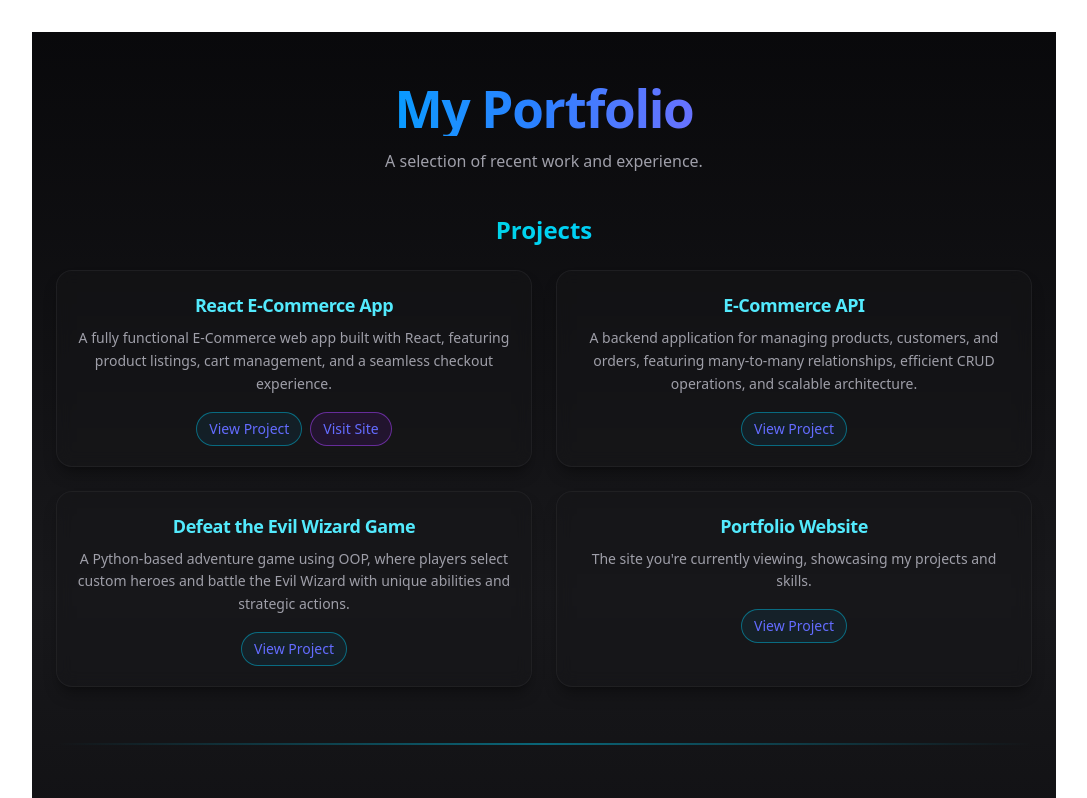
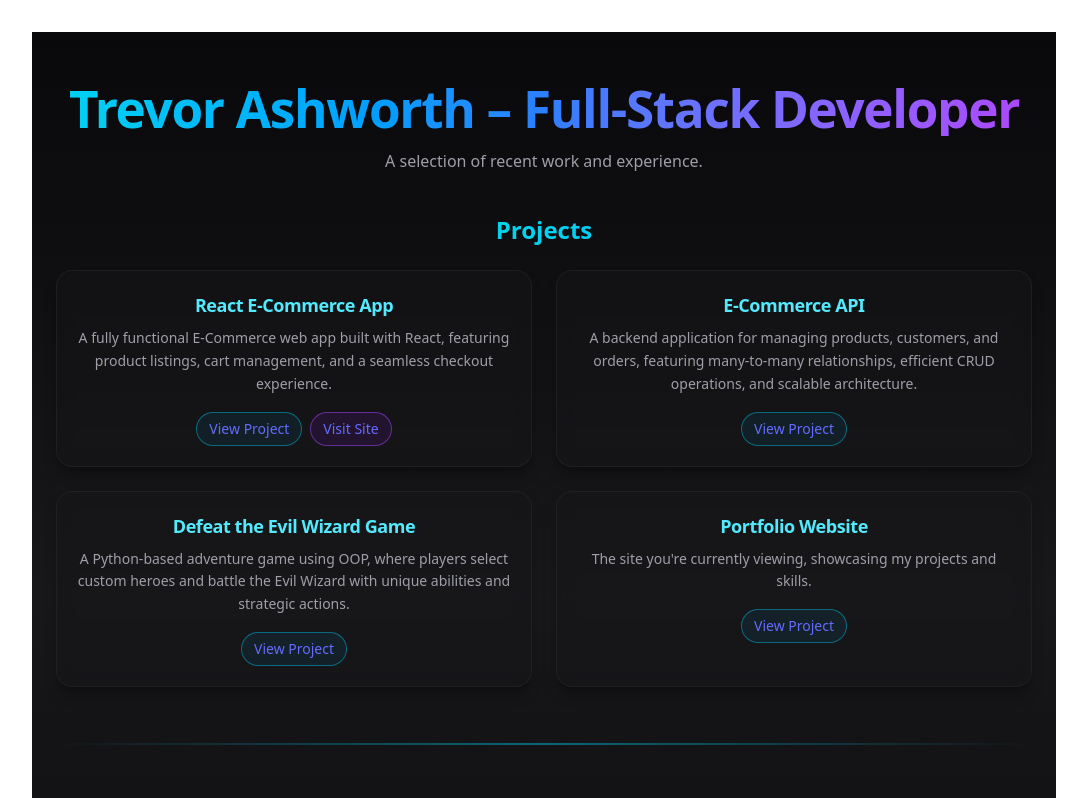
Before and after one commit to trevashworth/my-portfolio, a React (Vite) app: page / in a window 1280 px wide. Shown: the top 798 px of the page, without its empty margins (96-1183 px from the left). Built offline with nearby package versions, Linux system fonts and the light colour scheme.

Commit message:
update title

```diff
--- a/src/App.jsx
+++ b/src/App.jsx
@@ -15,7 +15,7 @@ function App() {
         <header className="mb-10">
           <h1 className="text-4xl sm:text-5xl font-extrabold tracking-tight
                          bg-gradient-to-r from-cyan-400 via-blue-500 to-purple-500 bg-clip-text text-transparent">
-            My Portfolio
+            Trevor Ashworth – Full-Stack Developer
           </h1>
           <p className="mt-3 text-zinc-400 leading-relaxed">
             A selection of recent work and experience.
```
